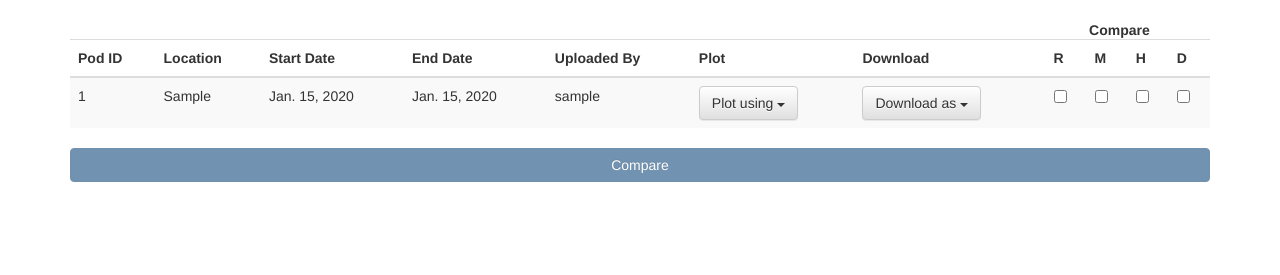
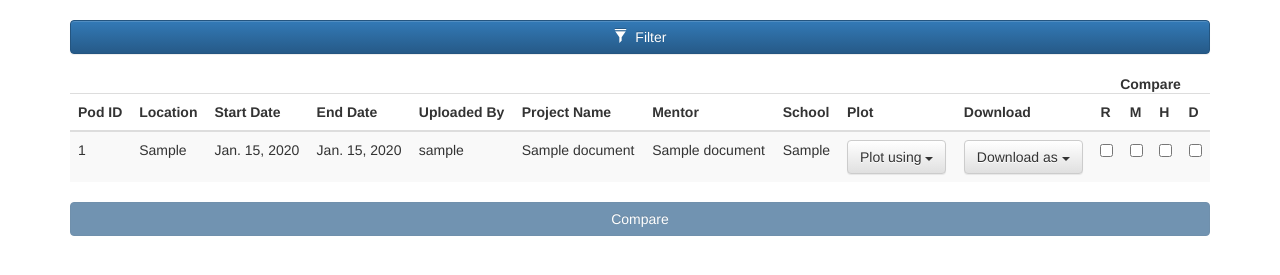
Before and after one commit to rmaheshkumarblr/DataVisualization, a Django app: page /uploadedFiles/ in a window 1280 px wide. Shown: the part 177-452 px from the top of the page. Run offline with Django 3.2, Linux system fonts and the light colour scheme; a user stored in the database is signed in; tables that the repository leaves empty hold one stand-in row (values such as "Sample post"); some libraries are stand-ins or nearby versions.

Commit message:
Filtering option now available

```diff
--- a/website/dataVisualization/homePage/templates/displayUploadedFiles.html
+++ b/website/dataVisualization/homePage/templates/displayUploadedFiles.html
@@ -18,10 +18,45 @@
 <!-- List of uploaded documents -->
 
 {% if documents %}
+    <!-- Button trigger modal -->
+    <button type="button" class="btn btn-primary btn-block" data-toggle="modal" data-target="#myModal">
+      <span class="glyphicon glyphicon-filter"></span> &nbspFilter
+    </button>
+
+    <!-- Modal -->
+    <div class="modal fade" id="myModal" tabindex="-1" role="dialog" aria-labelledby="myModalLabel">
+      <div class="modal-dialog" role="document">
+        <div class="modal-content">
+          <div class="modal-header">
+            <button type="button" class="close" data-dismiss="modal" aria-label="Close"><span aria-hidden="true">&times;</span  ></button>
+            <h4 class="modal-title" id="myModalLabel">Filter</h4>
+          </div>
+          <div class="modal-body">
+            <form class="">
+                <label for="projectName">Project Name</label>
+                <input type="text" name="projectName" value="" class="form-control">
+                <label for="mentorName">Mentor Name</label>
+                <input type="text" name="mentorName" value="" class="form-control">
+                <label for="school">School</label>
+                <input type="text" name="school" value="" class="form-control">
+            </form>
+<!--             <br>
+            <button type="button" class="btn btn-default pull-right" >Filter</button>
+            <br>
+            <br> -->
+          </div>
+          <div class="modal-footer">
+            <button type="button" class="btn btn-default" data-dismiss="modal">Close</button>
+            <button type="button" class="btn btn-primary filter">Apply</button>
+          </div>
+        </div>
+      </div>
+    </div>
+    <br>
     <table class="table table-striped" id="table">
         <thead>
             <tr>
-                <b> &nbsp &nbsp&nbsp&nbsp&nbsp&nbsp&nbsp&nbsp&nbsp&nbsp&nbsp&nbsp&nbsp&nbsp&nbsp&nbsp&nbsp&nbsp&nbsp&nbsp&nbsp&nbsp&nbsp&nbsp&nbsp&nbsp&nbsp&nbsp&nbsp&nbsp&nbsp&nbsp&nbsp&nbsp&nbsp&nbsp&nbsp&nbsp&nbsp&nbsp&nbsp&nbsp&nbsp&nbsp&nbsp&nbsp&nbsp&nbsp&nbsp&nbsp&nbsp&nbsp&nbsp&nbsp&nbsp&nbsp&nbsp&nbsp&nbsp&nbsp&nbsp&nbsp&nbsp&nbsp&nbsp&nbsp&nbsp&nbsp&nbsp&nbsp&nbsp&nbsp&nbsp&nbsp&nbsp&nbsp&nbsp&nbsp&nbsp&nbsp&nbsp&nbsp&nbsp&nbsp&nbsp&nbsp&nbsp&nbsp&nbsp&nbsp&nbsp&nbsp&nbsp&nbsp&nbsp&nbsp&nbsp&nbsp&nbsp&nbsp&nbsp&nbsp&nbsp&nbsp&nbsp&nbsp&nbsp&nbsp&nbsp&nbsp&nbsp&nbsp&nbsp&nbsp&nbsp&nbsp&nbsp&nbsp&nbsp&nbsp&nbsp&nbsp&nbsp&nbsp&nbsp&nbsp&nbsp&nbsp&nbsp&nbsp&nbsp&nbsp&nbsp&nbsp&nbsp&nbsp&nbsp&nbsp&nbsp&nbsp&nbsp&nbsp&nbsp&nbsp&nbsp&nbsp&nbsp&nbsp&nbsp&nbsp&nbsp&nbsp&nbsp&nbsp&nbsp&nbsp&nbsp&nbsp&nbsp&nbsp&nbsp&nbsp&nbsp&nbsp&nbsp&nbsp&nbsp&nbsp&nbsp&nbsp&nbsp&nbsp&nbsp&nbsp&nbsp&nbsp&nbsp&nbsp&nbsp&nbsp&nbsp&nbsp&nbsp&nbsp&nbsp&nbsp&nbsp&nbsp&nbsp&nbsp&nbsp&nbsp&nbsp&nbsp&nbsp&nbsp&nbsp&nbsp&nbsp&nbsp&nbsp&nbsp&nbsp&nbsp&nbsp&nbsp&nbsp&nbsp&nbsp&nbsp&nbsp&nbsp&nbsp&nbsp&nbsp&nbsp&nbsp&nbsp&nbsp&nbsp&nbsp&nbsp&nbsp&nbsp&nbsp&nbsp&nbsp&nbsp&nbsp&nbsp&nbsp&nbsp&nbsp&nbsp&nbsp&nbsp&nbsp&nbsp&nbsp&nbsp&nbsp&nbsp&nbsp&nbsp&nbsp&nbsp&nbsp&nbsp&nbsp&nbsp&nbsp&nbsp&nbsp&nbsp&nbsp&nbsp&nbsp&nbsp&nbsp&nbsp&nbspCompare </b>
+                <b> &nbsp &nbsp&nbsp&nbsp&nbsp&nbsp&nbsp&nbsp&nbsp&nbsp&nbsp&nbsp&nbsp&nbsp&nbsp&nbsp&nbsp&nbsp&nbsp&nbsp&nbsp&nbsp&nbsp&nbsp&nbsp&nbsp&nbsp&nbsp&nbsp&nbsp&nbsp&nbsp&nbsp&nbsp&nbsp&nbsp&nbsp&nbsp&nbsp&nbsp&nbsp&nbsp&nbsp&nbsp&nbsp&nbsp&nbsp&nbsp&nbsp&nbsp&nbsp&nbsp&nbsp&nbsp&nbsp&nbsp&nbsp&nbsp&nbsp&nbsp&nbsp&nbsp&nbsp&nbsp&nbsp&nbsp&nbsp&nbsp&nbsp&nbsp&nbsp&nbsp&nbsp&nbsp&nbsp&nbsp&nbsp&nbsp&nbsp&nbsp&nbsp&nbsp&nbsp&nbsp&nbsp&nbsp&nbsp&nbsp&nbsp&nbsp&nbsp&nbsp&nbsp&nbsp&nbsp&nbsp&nbsp&nbsp&nbsp&nbsp&nbsp&nbsp&nbsp&nbsp&nbsp&nbsp&nbsp&nbsp&nbsp&nbsp&nbsp&nbsp&nbsp&nbsp&nbsp&nbsp&nbsp&nbsp&nbsp&nbsp&nbsp&nbsp&nbsp&nbsp&nbsp&nbsp&nbsp&nbsp&nbsp&nbsp&nbsp&nbsp&nbsp&nbsp&nbsp&nbsp&nbsp&nbsp&nbsp&nbsp&nbsp&nbsp&nbsp&nbsp&nbsp&nbsp&nbsp&nbsp&nbsp&nbsp&nbsp&nbsp&nbsp&nbsp&nbsp&nbsp&nbsp&nbsp&nbsp&nbsp&nbsp&nbsp&nbsp&nbsp&nbsp&nbsp&nbsp&nbsp&nbsp&nbsp&nbsp&nbsp&nbsp&nbsp&nbsp&nbsp&nbsp&nbsp&nbsp&nbsp&nbsp&nbsp&nbsp&nbsp&nbsp&nbsp&nbsp&nbsp&nbsp&nbsp&nbsp&nbsp&nbsp&nbsp&nbsp&nbsp&nbsp&nbsp&nbsp&nbsp&nbsp&nbsp&nbsp&nbsp&nbsp&nbsp&nbsp&nbsp&nbsp&nbsp&nbsp&nbsp&nbsp&nbsp&nbsp&nbsp&nbsp&nbsp&nbsp&nbsp&nbsp&nbsp&nbsp&nbsp&nbsp&nbsp&nbsp&nbsp&nbsp&nbsp&nbsp&nbsp&nbsp&nbsp&nbsp&nbsp&nbsp&nbsp&nbsp&nbsp&nbsp&nbsp&nbsp&nbsp&nbsp&nbsp&nbsp&nbsp&nbsp&nbsp&nbsp&nbsp&nbsp&nbsp&nbsp&nbsp&nbsp&nbsp&nbsp&nbsp&nbsp&nbsp&nbsp&nbsp&nbsp&nbsp&nbsp&nbsp&nbspCompare </b>
             </tr>
         </thead>
         <thead>
@@ -31,6 +66,9 @@
                 <th>Start Date</th>
                 <th>End Date</th>
                 <th>Uploaded By</th>
+                <th>Project Name</th>
+                <th>Mentor</th>
+                <th>School</th>
                 <th>Plot</th>
                 <th>Download</th>
                 <th>R</th>
@@ -42,11 +80,14 @@
         <tbody>
             {% for document in documents %}
             <tr>
-                <td>{{ document.podId }}</th>
+                <td>{{ document.podId }}</td>
                 <td>{{ document.location }}</td>
                 <td>{{ document.startDate }}</td>
                 <td>{{ document.endDate }}</td>
                 <td>{{ document.userName }}</td>
+                <td>{{ document.projectName }}</td>
+                <td>{{ document.mentorName }}</td>
+                <td>{{ document.school }}</td>
                 <!-- <td><a href="/dataAnalysis/{{ document.docfile.name }}">{{ document.docfile }}</a> </td> -->
                 <td>
                     <div class="dropdown">
@@ -142,6 +183,49 @@ function checkBoxChecked()
     window.location.replace("/dataAnalysis/" + selectedFiles[0] + "/" + selectedFiles[1]);
 
 }
+
+
+function getCookie(c_name)
+{
+    if (document.cookie.length > 0)
+    {
+        c_start = document.cookie.indexOf(c_name + "=");
+        if (c_start != -1)
+        {
+            c_start = c_start + c_name.length + 1;
+            c_end = document.cookie.indexOf(";", c_start);
+            if (c_end == -1) c_end = document.cookie.length;
+            return unescape(document.cookie.substring(c_start,c_end));
+        }
+    }
+    return "";
+ }
+
+$(function () {
+    $.ajaxSetup({
+        headers: { "X-CSRFToken": getCookie("csrftoken") }
+    });
+});
+
+$('.filter').click(function() {
+        // alert('clicked')
+        projectName = $("input[name=projectName]").val();
+        mentorName = $("input[name=mentorName]").val();
+        school = $("input[name=school]").val();
+        // console.log(projectName + ' ' + mentorName + ' ' + school)
+        window.location.href = "/uploadedFilesFiltered/"+projectName+"/"+mentorName+"/"+school;
+        // $.ajax({
+        //     url: '/',
+        //     type: 'POST',
+        //     data: {'submit':true}, // An object with the key 'submit' and value 'true;
+        //     success: function (result) {
+        //       // alert("Your bookmark has been saved");
+        //       console.log(result)
+        //     }
+        // });
+
+});
+
 </script>
 {% else %}
     <p>No documents.</p>
--- a/website/dataVisualization/homePage/urls.py
+++ b/website/dataVisualization/homePage/urls.py
@@ -11,6 +11,7 @@ urlpatterns = [
     url(r'^documents/', views.documents, name='documents'),
     url(r'^display/(?P<locationOfDocument>.*)$', views.display, name='display'),
     url(r'^uploadedFiles/', views.uploadedFiles, name='uploadedFiles'),
+    url(r'^uploadedFilesFiltered/(?P<projectName>.*)/(?P<mentorName>.*)/(?P<school>.*)$', views.uploadedFilesFiltered, name='uploadedFilesFiltered'),
     url(r'^personalUploadedFiles/', views.personalUploadedFiles, name='personalUploadedFiles'),
     url(r'^uploadAFile/', views.uploadAFile, name='uploadAFile'),
     url(r'^dataAnalysis/(?P<locationOfDocument1>.*)/(?P<locationOfDocument2>.*)$', views.dataAnalysis, name='dataAnalysis'),
--- a/website/dataVisualization/homePage/views.py
+++ b/website/dataVisualization/homePage/views.py
@@ -192,13 +192,45 @@ def uploadedFiles(request):
     # Load documents for the list page
     documents = Document.objects.all()
 
+    # filterDict = {}
+    # if projectName != "":
+    #     filterDict['projectName'] = projectName
+    # if mentorName != "":
+    #     filterDict['mentorName'] = mentorName
+    # if school != "":
+    #     filterDict['school'] = school
+
+    # documents = documents.filter(**filterDict)
+
+
     return render(
         request,
         'displayUploadedFiles.html',
         {'documents': documents}
         )
 
+@login_required
+def uploadedFilesFiltered(request, projectName, mentorName, school):
+    # Load documents for the list page
+    documents = Document.objects.all()
+    print projectName, mentorName, school
 
+    # filterDict = {}
+    # if projectName != "":
+    #     filterDict['projectName'] = projectName
+    # if mentorName != "":
+    #     filterDict['mentorName'] = mentorName
+    # if school != "":
+    #     filterDict['school'] = school
+
+    # documents = documents.filter(**filterDict)
+    documents = documents.filter(projectName__icontains=projectName).filter(mentorName__icontains=mentorName).filter(school__icontains=school)
+
+    return render(
+        request,
+        'displayUploadedFiles.html',
+        {'documents': documents}
+        )
 
 @login_required
 def personalUploadedFiles(request):
```
